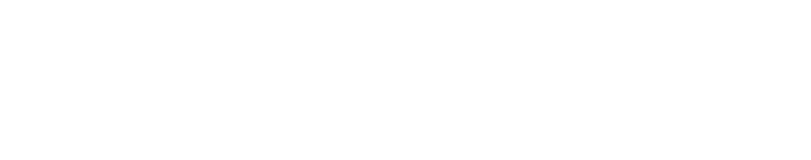
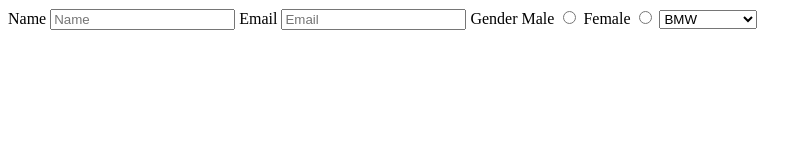
Before and after one commit to acciojob/signup-form-car-mehak-garg, a website: page main.html in a window 1280 px wide. Shown: the whole page, without its empty margins (0-811 px from the left). Drawn offline with Linux system fonts and the light colour scheme.

Commit message:
created a submission

```diff
--- a/main.html
+++ b/main.html
@@ -8,6 +8,24 @@
 
 <body>
 	<!-- the entire body must be written by student -->
+	<form method="post">
+		<label for="name">Name</label>
+		<input type="text" id="name" placeholder="Name" required>
+		<label for="email">Email</label>
+		<input type="email" id="email" placeholder="Email" required>
+		<label>Gender</label>
+		<label for="gender_m">Male</label>
+		<input type="radio" id="gender_m" name="gender" required>
+		<label for="gender_f">Female</label>
+		<input type="radio" id="gender_f" name="gender" required>
+<select>
+	<option>BMW</option>
+	<option>AUDI</option>
+	<option>MERCEDES</option>
+</select>
+
+
+	</form>
     <script type="text/javascript" src="./script.js">
 </script>
 
```
